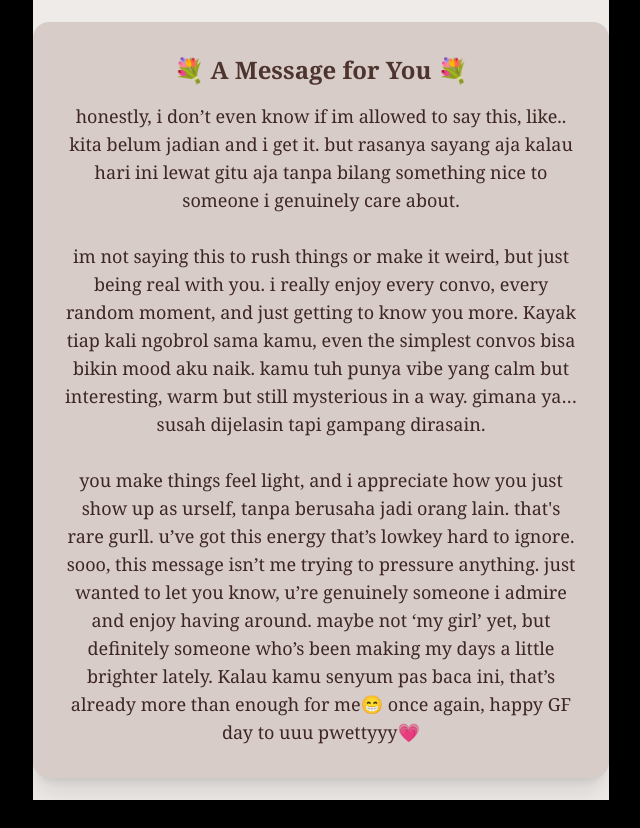
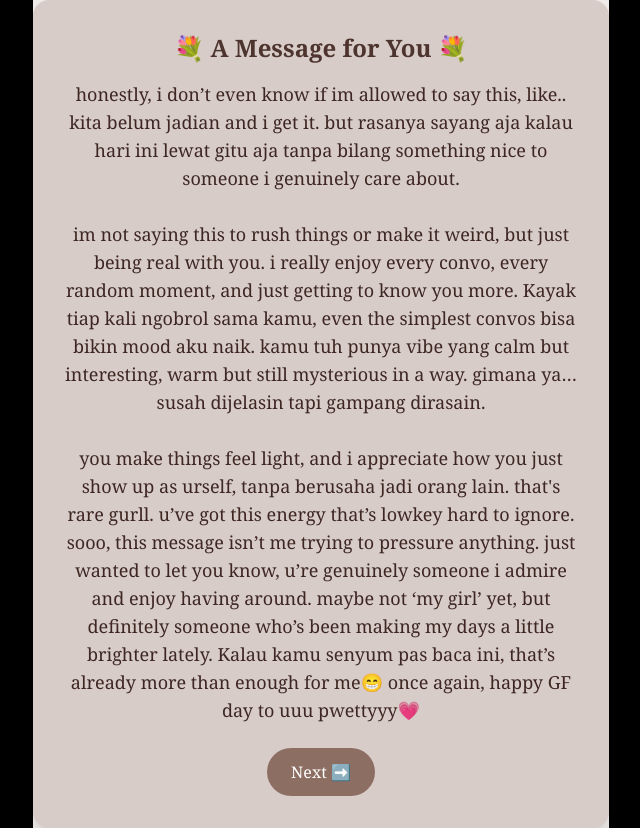
Before and after one commit to seulgeh/gfday-flower-gift, a React (Vite) app in the folder gfday-flower-gift/: page / in a window 1280 px wide. Both pictures are taken after a click on the button "tap to open your message, pretty 🌹". Shown: the whole page, without its empty margins (319-959 px from the left). Before the commit the page ends 800 px from the top, so only its background shows below. Built offline with nearby package versions, Linux system fonts and the light colour scheme.

Commit message:
Update App.jsx

```diff
--- a/gfday-flower-gift/src/App.jsx
+++ b/gfday-flower-gift/src/App.jsx
@@ -6,13 +6,8 @@ import BungaFlower from './components/BungaFlower';
 export default function App() {
   const [page, setPage] = useState(1);
 
-  useEffect(() => {
-    if (page === 2) {
-      // KOREKSI: Mengubah durasi menjadi 15000ms (15 detik)
-      const timer = setTimeout(() => setPage(3), 15000);
-      return () => clearTimeout(timer);
-    }
-  }, [page]);
+  // MENGHAPUS useEffect UNTUK AUTO-NEXT PADA HALAMAN KEDUA
+  // Jika pengguna ingin next ke halaman ketiga, mereka akan menekan tombol "Next".
 
   const textVariants = {
     hidden: { opacity: 0, y: 20 },
@@ -114,6 +109,15 @@ export default function App() {
               once again, happy GF day to uuu pwettyyy💗
             </motion.p>
           </motion.div>
+          {/* KOREKSI: Tombol Next ditambahkan */}
+          <motion.button
+            onClick={() => setPage(3)}
+            whileHover={{ scale: 1.05 }}
+            whileTap={{ scale: 0.95 }}
+            className="mt-6 bg-[#8d6e63] text-white px-6 py-3 rounded-full"
+          >
+            Next ➡️
+          </motion.button>
         </motion.div>
       )}
 
```
